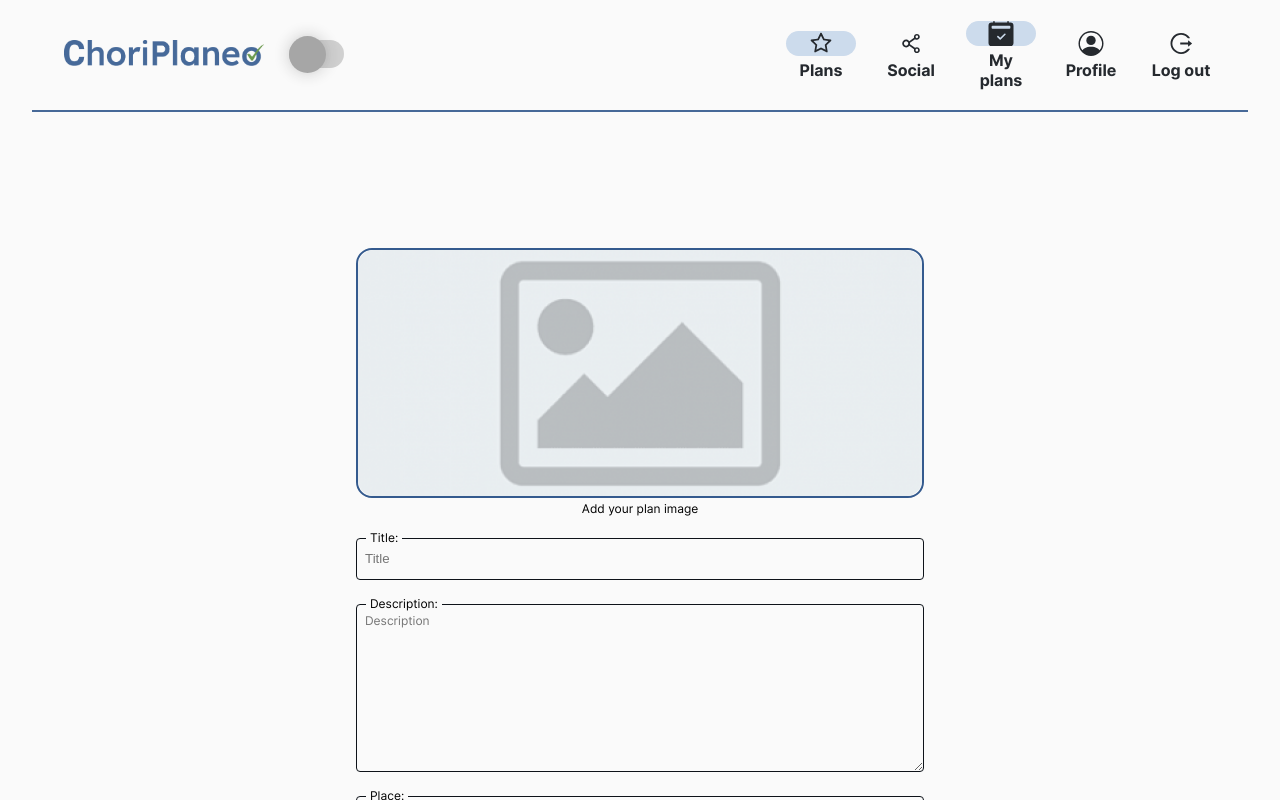
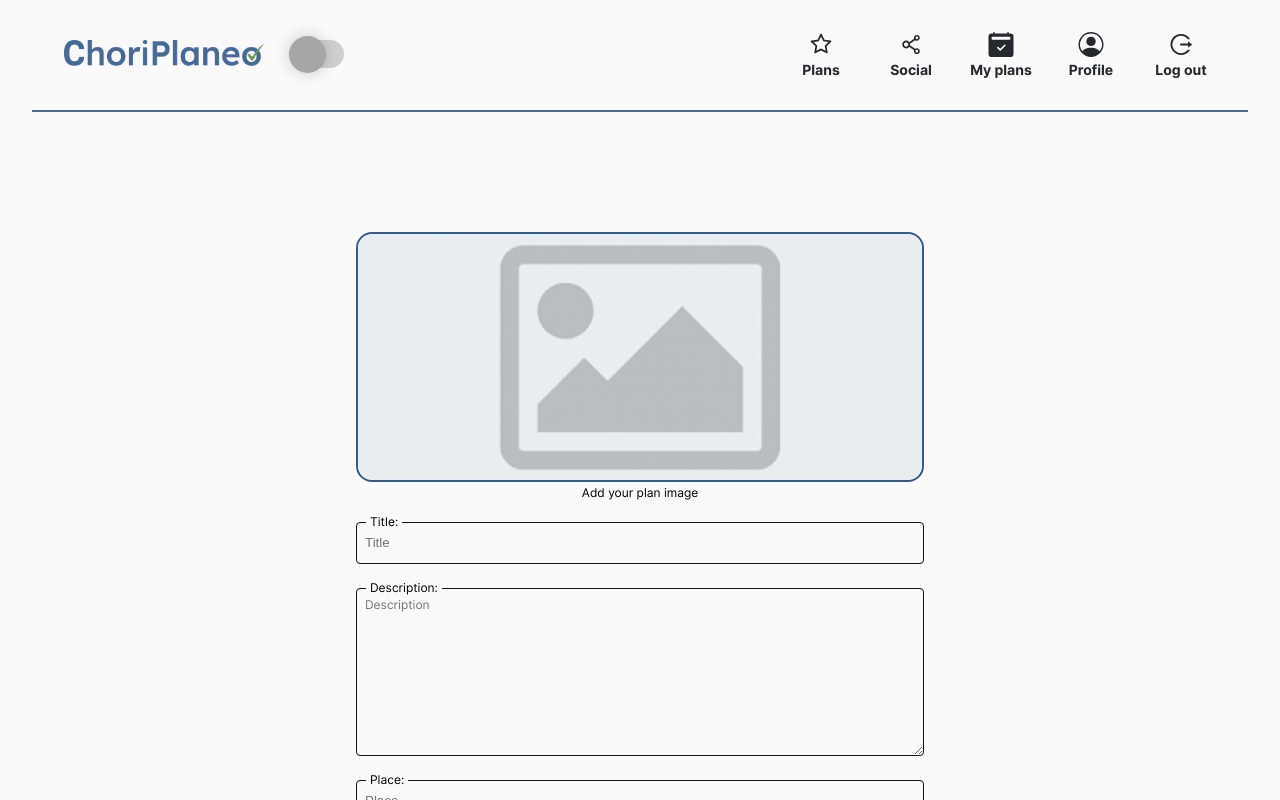
Before and after one commit to Alphenx/ChoriPlaneo-Frontend, a React (Create React App) app: page /app/create-plan in a window 1280 px wide. Shown: the top 800 px of the page. Built offline with nearby package versions, Linux system fonts and the light colour scheme; grey boxes are pictures that could not be loaded.

Commit message:
Add Header links and styles

```diff
--- a/src/shared/components/Header/Header.tsx
+++ b/src/shared/components/Header/Header.tsx
@@ -1,11 +1,17 @@
 import React from 'react';
 import * as AiIcons from 'react-icons/ai';
 import * as BsIcons from 'react-icons/bs';
-import { Link } from 'react-router-dom';
+import { Link, useLocation } from 'react-router-dom';
 import HandleTheme from '../HandleTheme/HandleTheme';
 import { HeaderStyled } from './HeaderStyled';
 
 const Header = () => {
+  const { pathname } = useLocation();
+
+  const handleLogout = () => {
+    sessionStorage.removeItem('accessToken');
+    sessionStorage.removeItem('userEmail');
+  };
   return (
     <HeaderStyled className="header">
       <div className="logo">
@@ -15,24 +21,33 @@ const Header = () => {
         </div>
       </div>
       <nav>
-        <Link to={''}>
-          <AiIcons.AiOutlineStar className="icon selected" />
+        <Link to={'/app'}>
+          <AiIcons.AiOutlineStar
+            data-testid="Plans icon"
+            className={`icon ${pathname === '/app' ? 'selected' : ''}`}
+          />
           <h2>Plans</h2>
         </Link>
         <Link to={''}>
-          <AiIcons.AiOutlineShareAlt className="icon " />
+          <AiIcons.AiOutlineShareAlt
+            data-testid="Social icon"
+            className="icon "
+          />
           <h2>Social</h2>
         </Link>
-        <Link to={''}>
-          <BsIcons.BsCalendar2CheckFill className="icon selected" />
+        <Link to={'/app/my-plans'}>
+          <BsIcons.BsCalendar2CheckFill
+            data-testid="My plans icon"
+            className={`icon ${pathname === '/app/my-plans' ? 'selected' : ''}`}
+          />
           <h2>My plans</h2>
         </Link>
         <Link to={''}>
-          <BsIcons.BsPersonCircle className="icon " />
+          <BsIcons.BsPersonCircle className="icon" />
           <h2>Profile</h2>
         </Link>
-        <Link to={''}>
-          <AiIcons.AiOutlineLogout className="icon  " />
+        <Link to={'/'} onClick={() => handleLogout()} data-testid="Log out">
+          <AiIcons.AiOutlineLogout className="icon" />
           <h2>Log out</h2>
         </Link>
       </nav>
--- a/src/shared/components/Header/HeaderStyled.ts
+++ b/src/shared/components/Header/HeaderStyled.ts
@@ -3,6 +3,7 @@ import styled from 'styled-components';
 export const HeaderStyled = styled.header`
   width: 100%;
   max-width: 1440px;
+  z-index: 100;
 
   background-color: var(--base-color-bg);
   opacity: 0.9;
@@ -15,7 +16,7 @@ export const HeaderStyled = styled.header`
   display: flex;
   justify-content: space-between;
   padding: 0 2rem;
-  margin: 0 auto 3rem;
+  margin: 0 auto 2rem;
   .logo {
     width: 200px;
     position: relative;
@@ -49,7 +50,7 @@ export const HeaderStyled = styled.header`
 
     h2 {
       color: var(--base-color-contrast);
-      font-size: var(--font-size-s);
+      font-size: var(--font-size-xs);
     }
 
     a {
```
